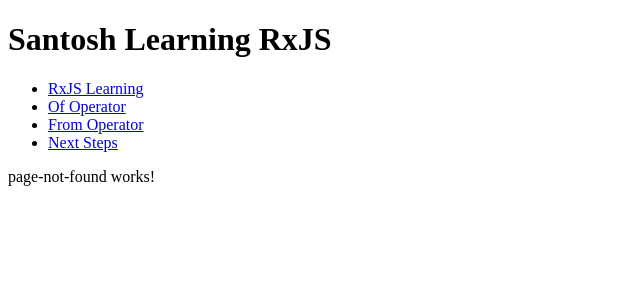
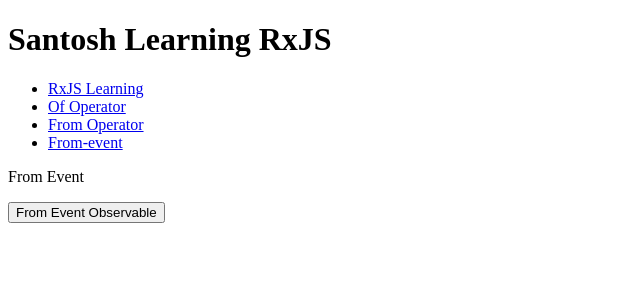
Before and after one commit to SantoshReddyBujala/rx-angular, an Angular app: page /from-event in a window 1280 px wide. Shown: the top 300 px of the page, without its empty margins (0-640 px from the left). Built offline with nearby package versions, Linux system fonts and the light colour scheme.

Commit message:
From Event on mouse event

```diff
--- a/src/app/app.component.html
+++ b/src/app/app.component.html
@@ -4,7 +4,7 @@
     <li><a routerLink="/rxjs-learning" routerLinkActive="active" ariaCurrentWhenActive="page">RxJS Learning</a></li>
     <li><a routerLink="/of-operator" routerLinkActive="active" ariaCurrentWhenActive="page">Of Operator</a></li>
     <li><a routerLink="/from-operator" routerLinkActive="active" ariaCurrentWhenActive="page">From Operator</a></li>
-    <li><a routerLink="/next-step" routerLinkActive="active" ariaCurrentWhenActive="page">Next Steps</a></li>
+    <li><a routerLink="/from-event" routerLinkActive="active" ariaCurrentWhenActive="page">From-event</a></li>
   </ul>
 </nav>
 <router-outlet></router-outlet>
--- a/src/app/app.routes.ts
+++ b/src/app/app.routes.ts
@@ -1,13 +1,13 @@
 import { Routes } from "@angular/router";
 import { RxjsLeaningComponent } from "./rxjs-leaning/rxjs-leaning.component";
 import { PageNotFoundComponent } from "./page-not-found/page-not-found.component";
-import { NextStepsComponent } from "./next-steps/next-steps.component";
+import { FromEventComponent } from "./from-event/from-event.component";
 import { OfOperatorComponent } from "./of-operator/of-operator.component";
 import { FromOperatorComponent } from "./from-operator/from-operator.component";
 
 export const routes: Routes = [
   { path: "rxjs-learning", component: RxjsLeaningComponent },
-  { path: "next-step", component: NextStepsComponent },
+  { path: "from-event", component: FromEventComponent },
   { path: "of-operator", component: OfOperatorComponent },
   { path: "from-operator", component: FromOperatorComponent },
   { path: "", redirectTo: "/rxjs-learning", pathMatch: "full" },
--- /dev/null
+++ b/src/app/from-event/from-event.component.html
@@ -0,0 +1,2 @@
+<p>From Event</p>
+<button #validate (click)="fromEventObservable()">From Event Observable</button>
--- /dev/null
+++ b/src/app/from-event/from-event.component.ts
@@ -0,0 +1,21 @@
+import { Component, ElementRef, OnInit, ViewChild } from "@angular/core";
+import { fromEvent } from "rxjs";
+
+@Component({
+  selector: "app-from-event",
+  standalone: true,
+  imports: [],
+  templateUrl: "./from-event.component.html",
+  styleUrl: "./from-event.component.scss",
+})
+export class FromEventComponent {
+  @ViewChild("validate")
+  validate!: ElementRef;
+
+  fromEventObservable(): void {
+    const buttonObservable$ = fromEvent(this.validate.nativeElement, "click");
+    buttonObservable$.subscribe((data) => {
+      console.log(data);
+    });
+  }
+}
--- a/src/app/next-steps/next-steps.component.html
+++ /dev/null
@@ -1 +0,0 @@
-<p>next-steps works!</p>
```
Also changed, not shown: src/app/next-steps/next-steps.component.ts (deleted, +0 -12 lines), src/app/from-event/from-event.component.scss (added), 1 other file (tests, documents, lock files or other folders).
